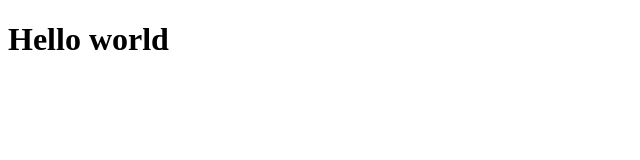
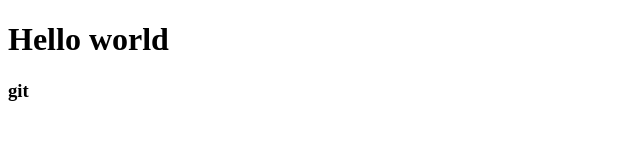
Before and after one commit to JhonCodeU/Code, a plain HTML site: page index.html in a window 1280 px wide. Shown: the full height of the page, 0-640 px from the left. Drawn offline with Linux system fonts and the light colour scheme.

Commit message:
agregando estructura basica con git index.html

```diff
--- a/index.html
+++ b/index.html
@@ -8,5 +8,6 @@
 </head>
 <body>
 	<h1>Hello world</h1>
+	<h3>git</h3>
 </body>
 </html>
```
